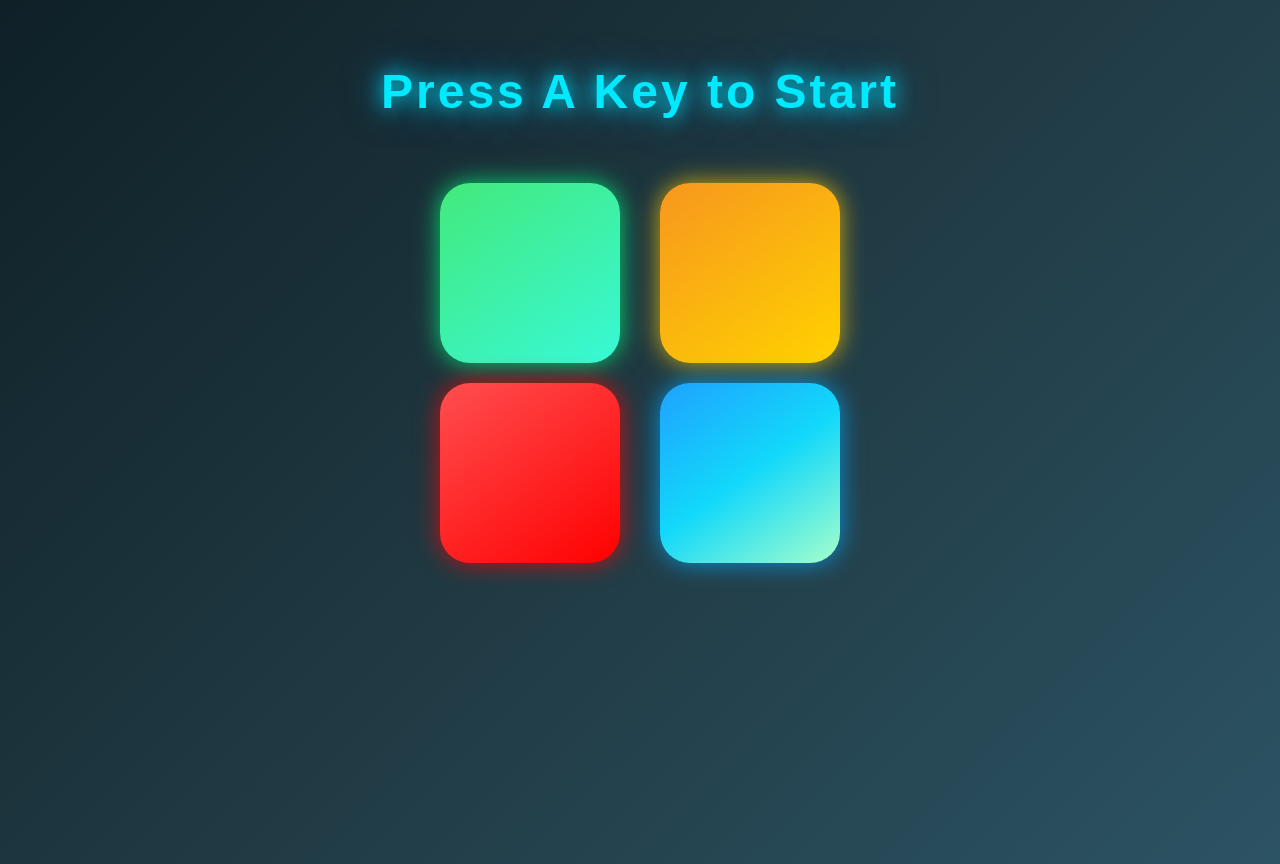
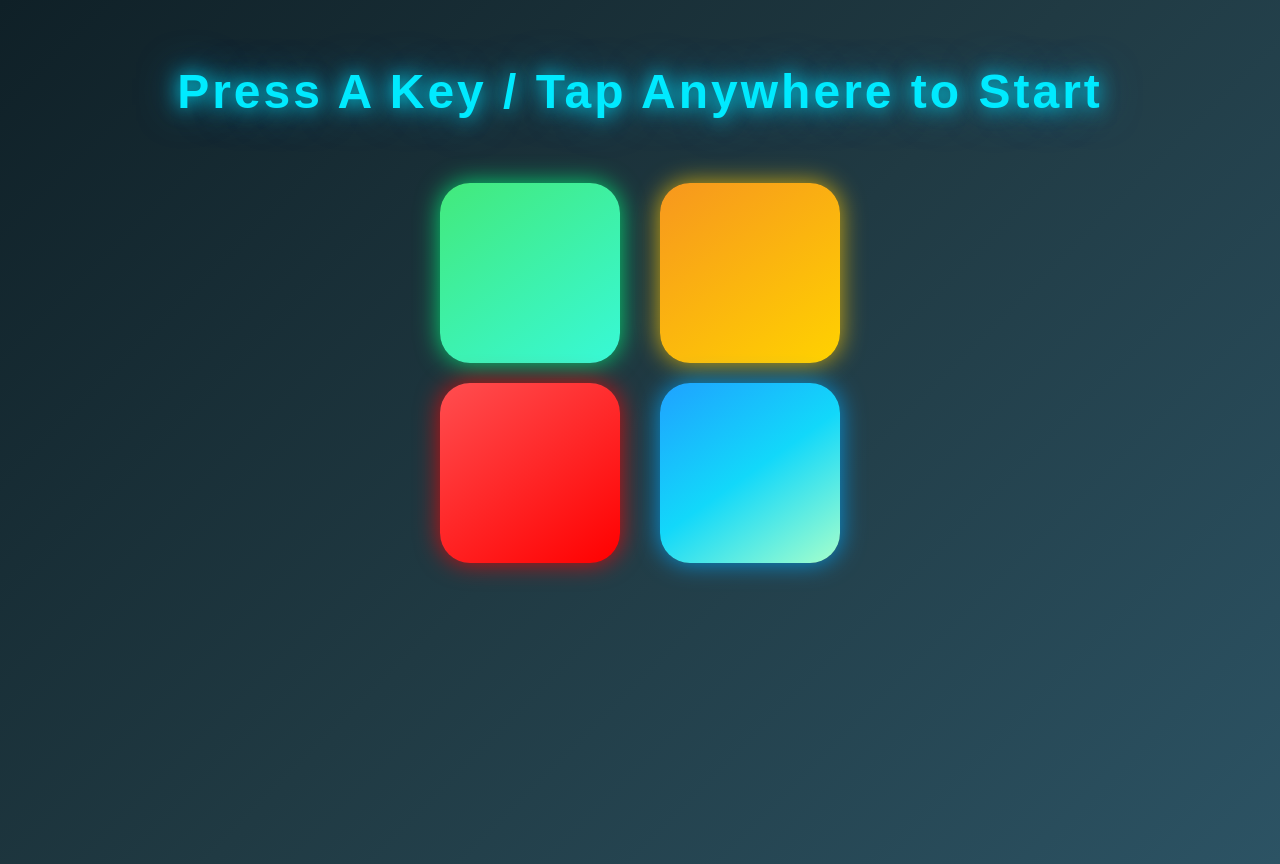
Before and after one commit to Techphlakes/memory-challenge, a plain HTML site: page index.html in a window 1280 px wide. Drawn offline with nearby package versions, Linux system fonts and the light colour scheme.

Commit message:
Update index.html

```diff
--- a/index.html
+++ b/index.html
@@ -9,7 +9,7 @@
 </head>
 
 <body>
-  <h1 id="level-title">Press A Key to Start</h1>
+  <h1 id="level-title">Press A Key / Tap Anywhere to Start</h1>
   <div class="container">
     <div lass="row">
 
```
